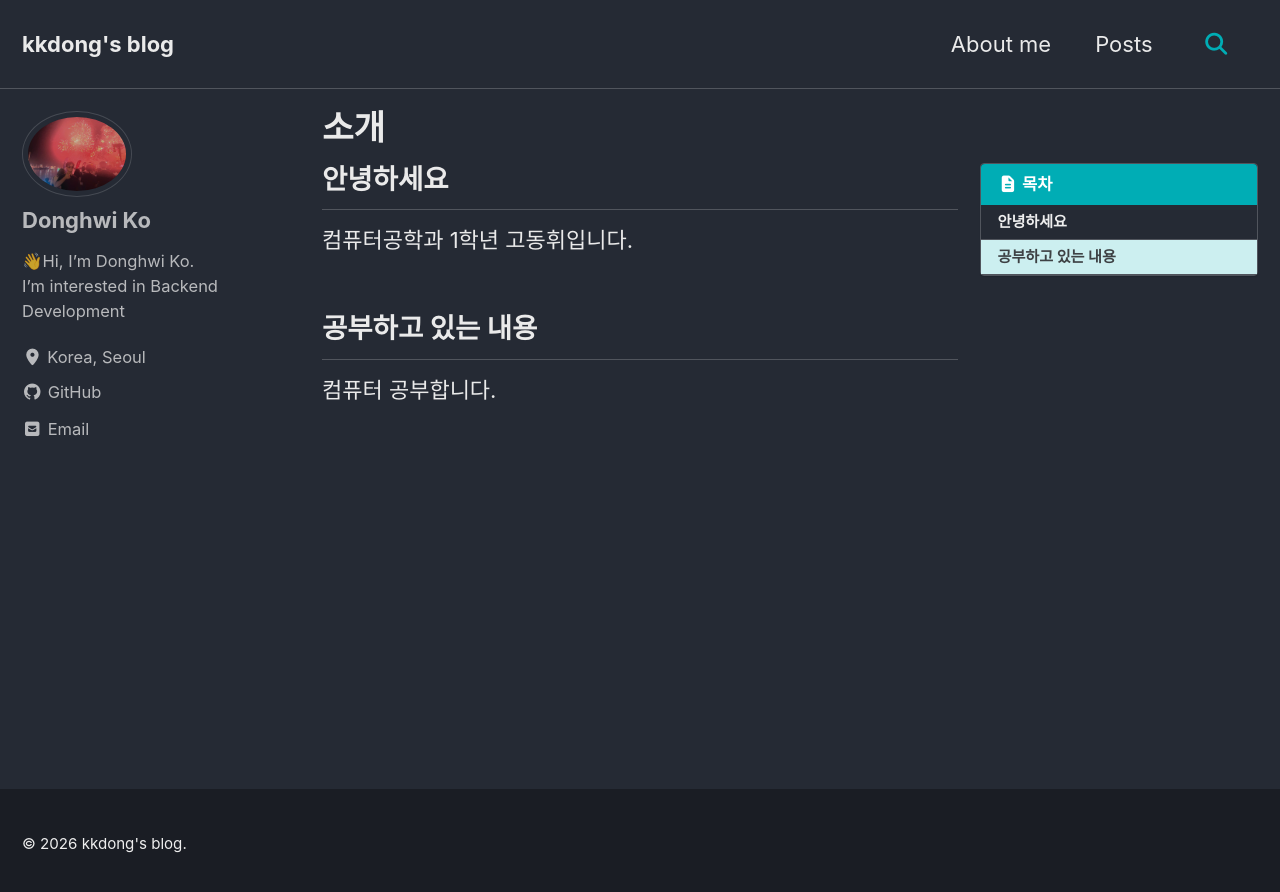
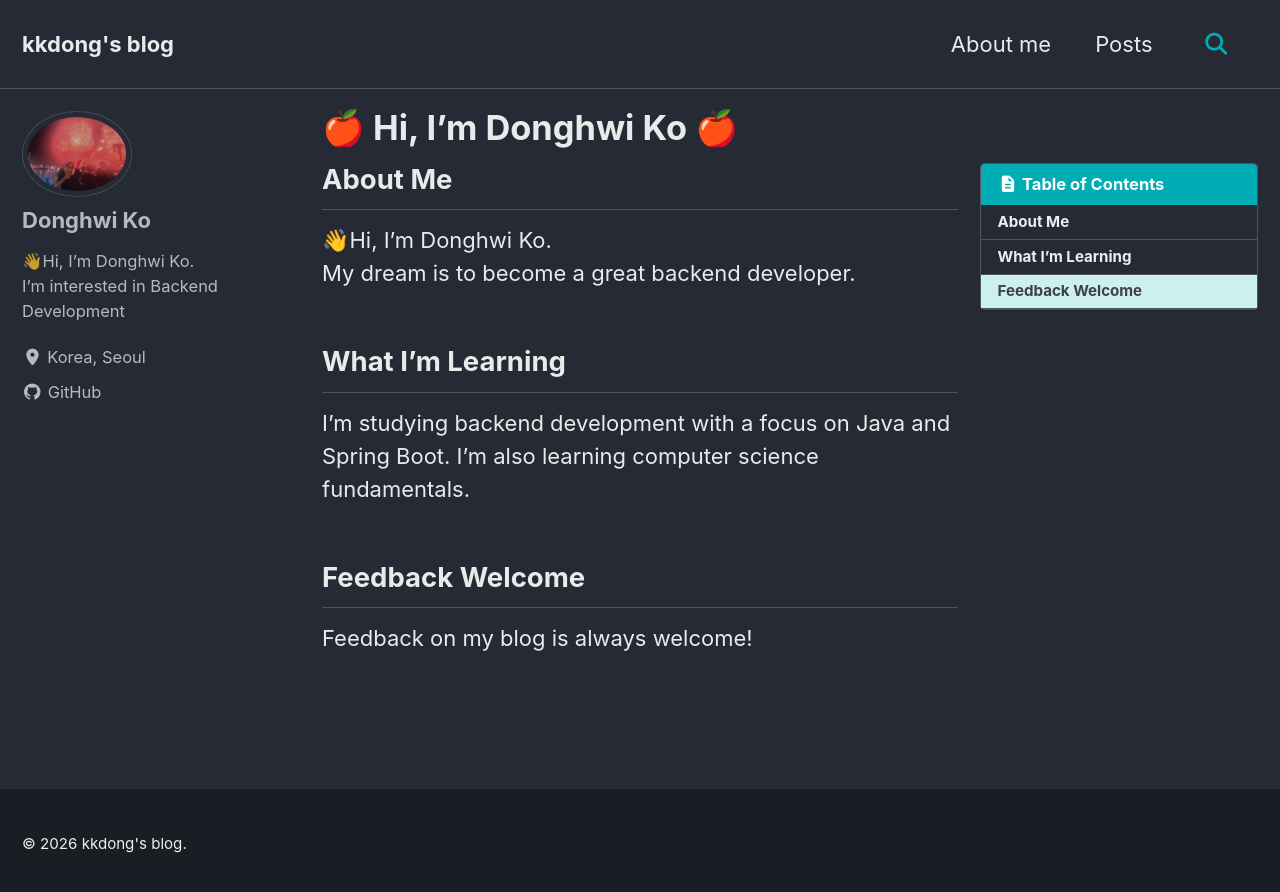
Before and after one commit to kkodong784/kkodong784.github.io, a Jekyll site: the page built from _pages/about.md, in a window 1280 px wide. Shown: the top 892 px of the page. Built offline with Jekyll 4.4.1, drawn with Linux system fonts in a browser that asks for light colours; cached includes are drawn as plain includes.

Commit message:
Update about page and configuration for improved clarity and personalization

```diff
--- a/_config.yml
+++ b/_config.yml
@@ -120,7 +120,7 @@ author:
     👋Hi, I'm Donghwi Ko.<br>
     I'm interested in Backend Development
   location         : "Korea, Seoul"
-  email            : "godonghwi23@gmail.com"
+  # email            :
 
   links:
     - label: "GitHub"
--- a/_pages/about.md
+++ b/_pages/about.md
@@ -1,18 +1,24 @@
 ---
 layout: single
 permalink: /about/ # 이 페이지에 접속할 주소의 경로를 지정하는 값
-title: "소개"
-excerpt: "백엔드 개발을 공부하며 배운 내용을 기록합니다." # 해당 페이지나 게시글의 짧은 요약문
+title: "🍎 Hi, I'm Donghwi Ko 🍎"
+excerpt: "about me" # 해당 페이지나 게시글의 짧은 요약문
 author_profile: true
 toc: true # true이면 목차를 표시. false이면 숨김.
-toc_label: "목차" # 목차 영역의 제목을 “목차”로 표시
+toc_label: "Table of Contents" # 목차 영역의 제목을 “목차”로 표시
 ---
 
-## 안녕하세요
 
-컴퓨터공학과 1학년 고동휘입니다.
+## About Me
 
+👋Hi, I'm Donghwi Ko. <br>
+My dream is to become a great backend developer.
 
-## 공부하고 있는 내용
+## What I'm Learning
 
-컴퓨터 공부합니다.
+I'm studying backend development with a focus on Java and Spring Boot.
+I'm also learning computer science fundamentals.
+
+## Feedback Welcome
+
+Feedback on my blog is always welcome!
```
